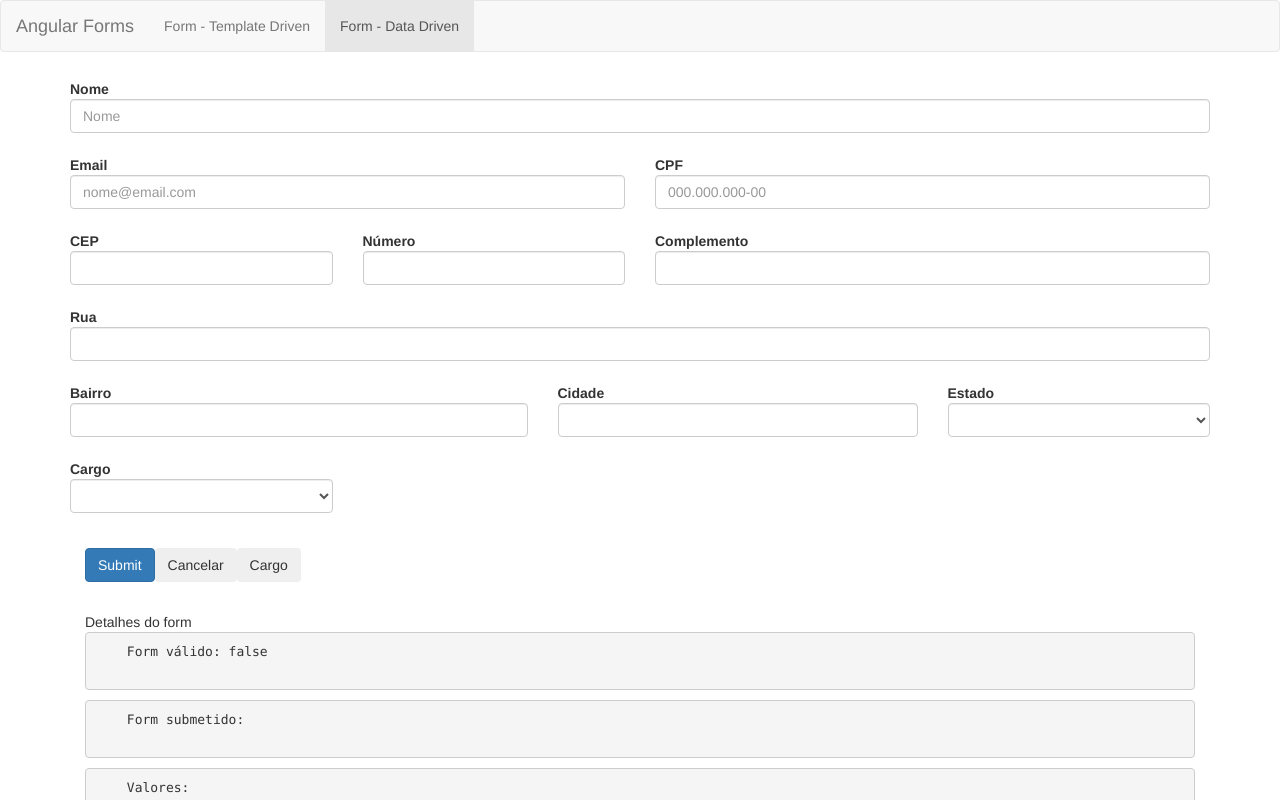
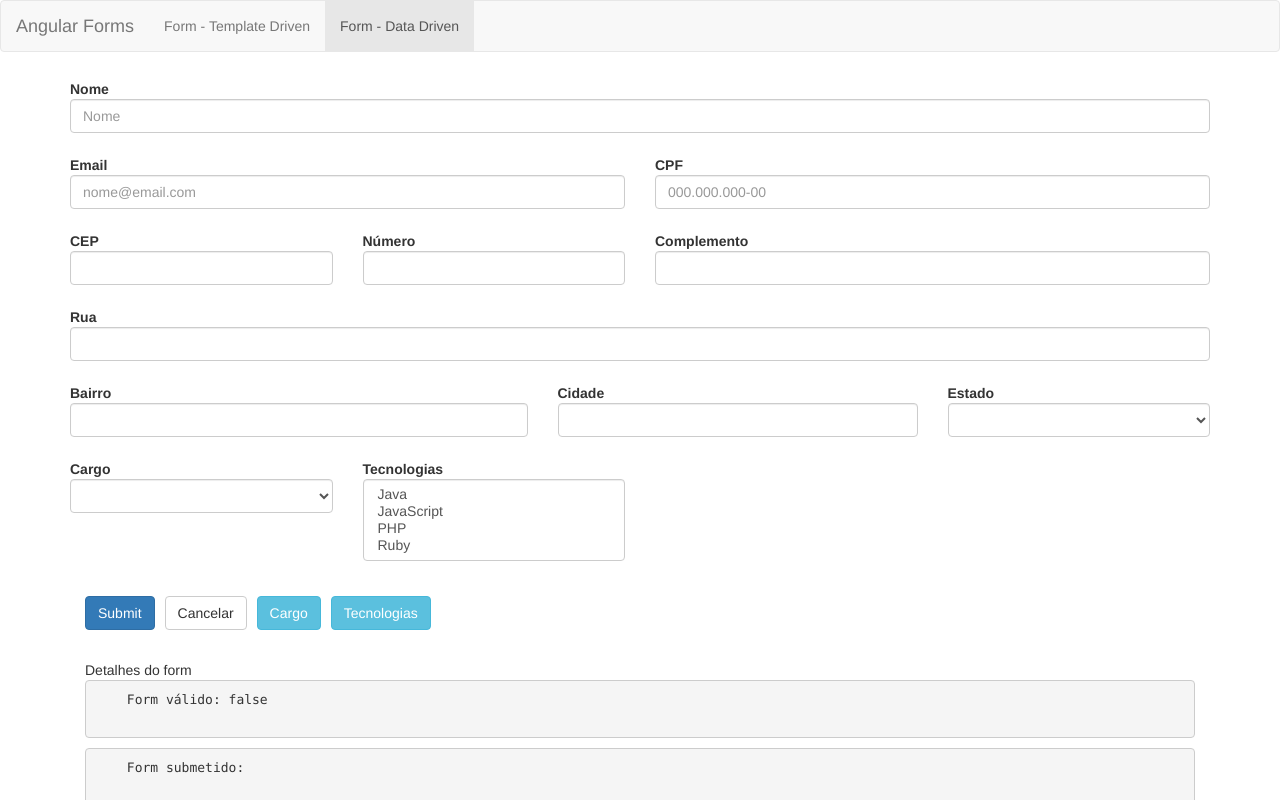
Before and after one commit to pierbotteroweb/angular-loiane-forms, an Angular app in the folder forms/: page /dataForm in a window 1280 px wide. Shown: the top 800 px of the page. Built offline with nearby package versions, Linux system fonts and the light colour scheme.

Commit message:
Aula 103 e 104 |usando ngValue em elementos options e comparewith em elem select para trabalhar com values tipo Objeto em inputs do tipo select e na aula 104 uso de combobox select multiple

```diff
--- a/forms/src/app/data-form/data-form.component.html
+++ b/forms/src/app/data-form/data-form.component.html
@@ -123,12 +123,20 @@
       <option *ngFor="let cargo of cargos" [ngValue]="cargo" >{{cargo.desc}}</option>
     </select>
     </div>
+    <div class="col-md-3">
+      <label for="tecnologias" class="control-label">Tecnologias</label>
+      <select multiple formControlName="tecnologias" class="form-control"
+      autocomplete="nocomplete">
+      <option *ngFor="let tecnologia of tecnologias" [value]="tecnologia.nome" >{{tecnologia.desc}}</option>
+    </select>
+    </div>
   </div>
 
   <div class="col-sm-12"><br>
     <button type="submit" class="btn btn-primary">Submit</button>
-    <button type="button" class="btn" (click)="resetar()">Cancelar</button>
-    <button type="button" class="btn" (click)="setarCargo()">Cargo</button>
+    <button type="button" class="btn btn-default" (click)="resetar()">Cancelar</button>
+    <button type="button" class="btn btn-info" (click)="setarCargo()">Cargo</button>
+    <button type="button" class="btn btn-info" (click)="setarTecnologias()">Tecnologias</button>
     <app-form-debug [form]="formulario"></app-form-debug>
   </div>
 </form>
--- a/forms/src/app/data-form/data-form.component.scss
+++ b/forms/src/app/data-form/data-form.component.scss
@@ -1,3 +1,7 @@
 .ng-invalid.ng-touched:not(form){
     border: solid red 1px
 }
+
+.btn{
+    margin-right: 10px;
+}
--- a/forms/src/app/data-form/data-form.component.ts
+++ b/forms/src/app/data-form/data-form.component.ts
@@ -17,7 +17,8 @@ export class DataFormComponent implements OnInit {
 
   formulario: FormGroup
   estados: Observable <EstadoBr[]>
-  cargos:any
+  cargos:any[]
+  tecnologias: any[]
 
   constructor(private formBuilder: FormBuilder,
               private http: Http,
@@ -28,6 +29,7 @@ export class DataFormComponent implements OnInit {
 
     this.estados = this.dropdownService.getEstadosBr()
     this.cargos = this.dropdownService.getCargos()
+    this.tecnologias = this.dropdownService.getTecnologias()
 
 
     // this.dropdownService.getEstadosBr()
@@ -54,7 +56,8 @@ export class DataFormComponent implements OnInit {
         cidade: [null,Validators.required],
         estado: [null,Validators.required]
       }),
-      cargo: [null]
+      cargo: [null],
+      tecnologias: [null]
     })
 
 
@@ -197,4 +200,8 @@ export class DataFormComponent implements OnInit {
 
   }
 
+  setarTecnologias(){
+    this.formulario.get('tecnologias').setValue(['java','javascript','ruby'])
+  }
+
 }
--- a/forms/src/app/shared/services/dropdown.service.ts
+++ b/forms/src/app/shared/services/dropdown.service.ts
@@ -22,4 +22,13 @@ export class DropdownService {
       {nome: 'Dev', nivel: 'Senior', desc: 'Dev Sr'}
     ]
   }
+
+  getTecnologias(){
+    return [
+      {nome: 'java', desc: 'Java'},
+      {nome: 'javascript', desc: 'JavaScript'},
+      {nome: 'php', desc: 'PHP'},
+      {nome: 'ruby', desc: 'Ruby'}
+    ]
+  }
 }
```
